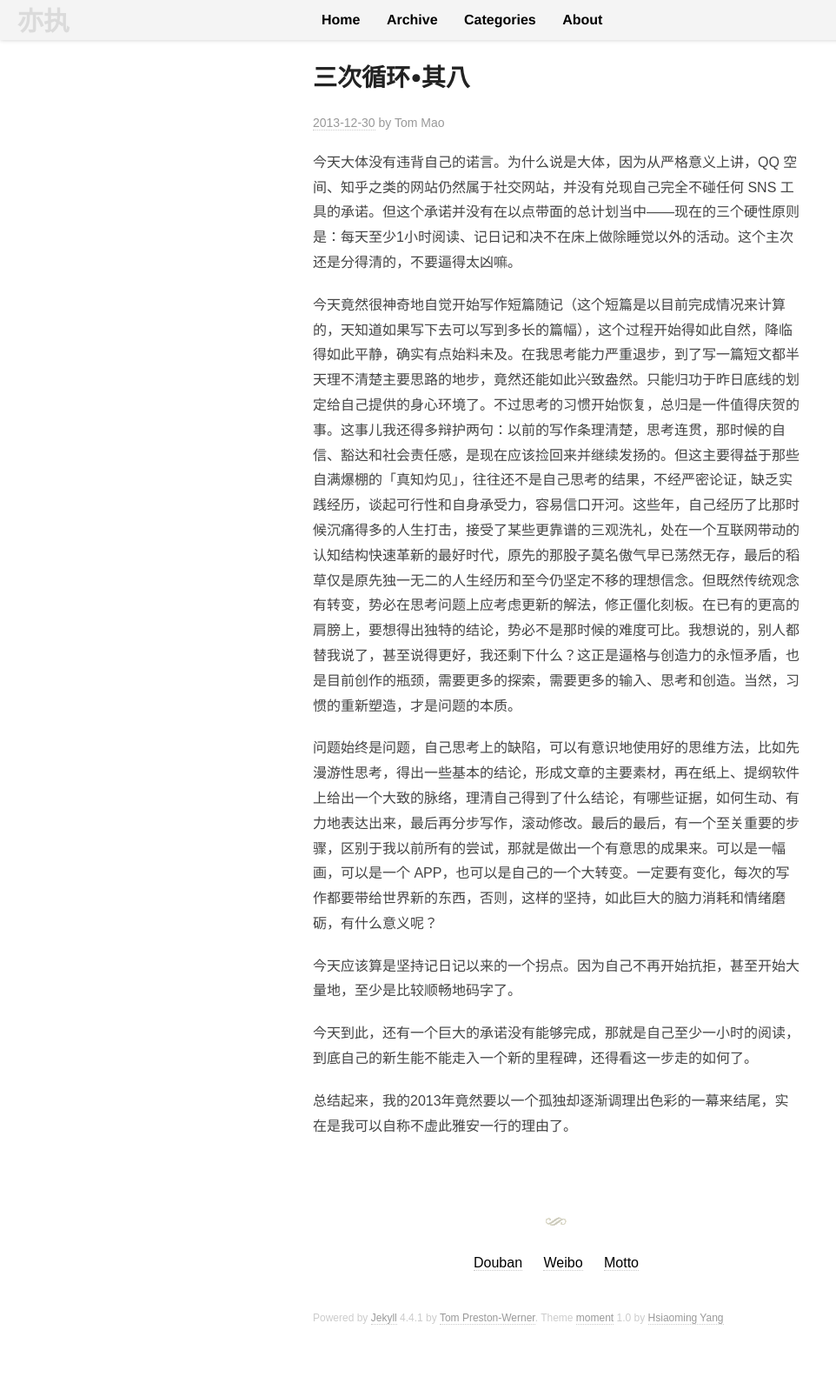
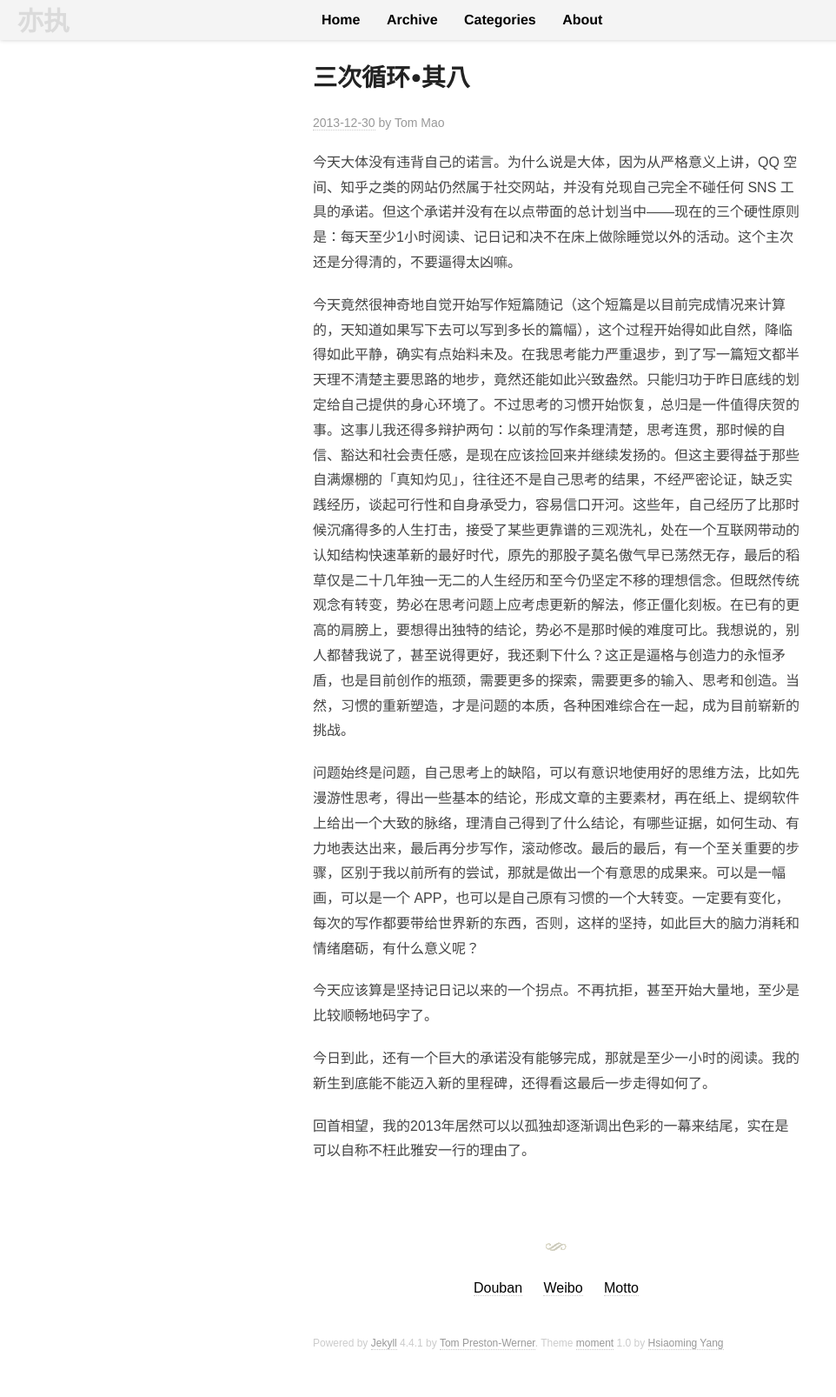
Before and after one commit to fanyange/fanyange.github.io, a Jekyll site: the page built from _posts/2013-12-30-new3-8th.md, in a window 1280 px wide. Shown: the whole page at 87% size, without its empty margins (0-962 px from the left). Built offline with Jekyll 4.4.1, drawn with Linux system fonts in a browser that asks for light colours; some web fonts are replaced; comment, search, counter and statistics services are not loaded; before the commit the page ends 1577 px from its top, so only the background shows below that.

Commit message:
Update 2013-12-30-new3-8th.md

```diff
--- a/_posts/2013-12-30-new3-8th.md
+++ b/_posts/2013-12-30-new3-8th.md
@@ -7,12 +7,12 @@ categories: 日知录
 
 今天大体没有违背自己的诺言。为什么说是大体，因为从严格意义上讲，QQ 空间、知乎之类的网站仍然属于社交网站，并没有兑现自己完全不碰任何 SNS 工具的承诺。但这个承诺并没有在以点带面的总计划当中——现在的三个硬性原则是：每天至少1小时阅读、记日记和决不在床上做除睡觉以外的活动。这个主次还是分得清的，不要逼得太凶嘛。
 
-今天竟然很神奇地自觉开始写作短篇随记（这个短篇是以目前完成情况来计算的，天知道如果写下去可以写到多长的篇幅），这个过程开始得如此自然，降临得如此平静，确实有点始料未及。在我思考能力严重退步，到了写一篇短文都半天理不清楚主要思路的地步，竟然还能如此兴致盎然。只能归功于昨日底线的划定给自己提供的身心环境了。不过思考的习惯开始恢复，总归是一件值得庆贺的事。这事儿我还得多辩护两句：以前的写作条理清楚，思考连贯，那时候的自信、豁达和社会责任感，是现在应该捡回来并继续发扬的。但这主要得益于那些自满爆棚的「真知灼见」，往往还不是自己思考的结果，不经严密论证，缺乏实践经历，谈起可行性和自身承受力，容易信口开河。这些年，自己经历了比那时候沉痛得多的人生打击，接受了某些更靠谱的三观洗礼，处在一个互联网带动的认知结构快速革新的最好时代，原先的那股子莫名傲气早已荡然无存，最后的稻草仅是原先独一无二的人生经历和至今仍坚定不移的理想信念。但既然传统观念有转变，势必在思考问题上应考虑更新的解法，修正僵化刻板。在已有的更高的肩膀上，要想得出独特的结论，势必不是那时候的难度可比。我想说的，别人都替我说了，甚至说得更好，我还剩下什么？这正是逼格与创造力的永恒矛盾，也是目前创作的瓶颈，需要更多的探索，需要更多的输入、思考和创造。当然，习惯的重新塑造，才是问题的本质。
+今天竟然很神奇地自觉开始写作短篇随记（这个短篇是以目前完成情况来计算的，天知道如果写下去可以写到多长的篇幅），这个过程开始得如此自然，降临得如此平静，确实有点始料未及。在我思考能力严重退步，到了写一篇短文都半天理不清楚主要思路的地步，竟然还能如此兴致盎然。只能归功于昨日底线的划定给自己提供的身心环境了。不过思考的习惯开始恢复，总归是一件值得庆贺的事。这事儿我还得多辩护两句：以前的写作条理清楚，思考连贯，那时候的自信、豁达和社会责任感，是现在应该捡回来并继续发扬的。但这主要得益于那些自满爆棚的「真知灼见」，往往还不是自己思考的结果，不经严密论证，缺乏实践经历，谈起可行性和自身承受力，容易信口开河。这些年，自己经历了比那时候沉痛得多的人生打击，接受了某些更靠谱的三观洗礼，处在一个互联网带动的认知结构快速革新的最好时代，原先的那股子莫名傲气早已荡然无存，最后的稻草仅是二十几年独一无二的人生经历和至今仍坚定不移的理想信念。但既然传统观念有转变，势必在思考问题上应考虑更新的解法，修正僵化刻板。在已有的更高的肩膀上，要想得出独特的结论，势必不是那时候的难度可比。我想说的，别人都替我说了，甚至说得更好，我还剩下什么？这正是逼格与创造力的永恒矛盾，也是目前创作的瓶颈，需要更多的探索，需要更多的输入、思考和创造。当然，习惯的重新塑造，才是问题的本质，各种困难综合在一起，成为目前崭新的挑战。
 
-问题始终是问题，自己思考上的缺陷，可以有意识地使用好的思维方法，比如先漫游性思考，得出一些基本的结论，形成文章的主要素材，再在纸上、提纲软件上给出一个大致的脉络，理清自己得到了什么结论，有哪些证据，如何生动、有力地表达出来，最后再分步写作，滚动修改。最后的最后，有一个至关重要的步骤，区别于我以前所有的尝试，那就是做出一个有意思的成果来。可以是一幅画，可以是一个 APP，也可以是自己的一个大转变。一定要有变化，每次的写作都要带给世界新的东西，否则，这样的坚持，如此巨大的脑力消耗和情绪磨砺，有什么意义呢？
+问题始终是问题，自己思考上的缺陷，可以有意识地使用好的思维方法，比如先漫游性思考，得出一些基本的结论，形成文章的主要素材，再在纸上、提纲软件上给出一个大致的脉络，理清自己得到了什么结论，有哪些证据，如何生动、有力地表达出来，最后再分步写作，滚动修改。最后的最后，有一个至关重要的步骤，区别于我以前所有的尝试，那就是做出一个有意思的成果来。可以是一幅画，可以是一个 APP，也可以是自己原有习惯的一个大转变。一定要有变化，每次的写作都要带给世界新的东西，否则，这样的坚持，如此巨大的脑力消耗和情绪磨砺，有什么意义呢？
 
-今天应该算是坚持记日记以来的一个拐点。因为自己不再开始抗拒，甚至开始大量地，至少是比较顺畅地码字了。
+今天应该算是坚持记日记以来的一个拐点。不再抗拒，甚至开始大量地，至少是比较顺畅地码字了。
 
-今天到此，还有一个巨大的承诺没有能够完成，那就是自己至少一小时的阅读，到底自己的新生能不能走入一个新的里程碑，还得看这一步走的如何了。
+今日到此，还有一个巨大的承诺没有能够完成，那就是至少一小时的阅读。我的新生到底能不能迈入新的里程碑，还得看这最后一步走得如何了。
 
-总结起来，我的2013年竟然要以一个孤独却逐渐调理出色彩的一幕来结尾，实在是我可以自称不虚此雅安一行的理由了。
+回首相望，我的2013年居然可以以孤独却逐渐调出色彩的一幕来结尾，实在是可以自称不枉此雅安一行的理由了。
```
